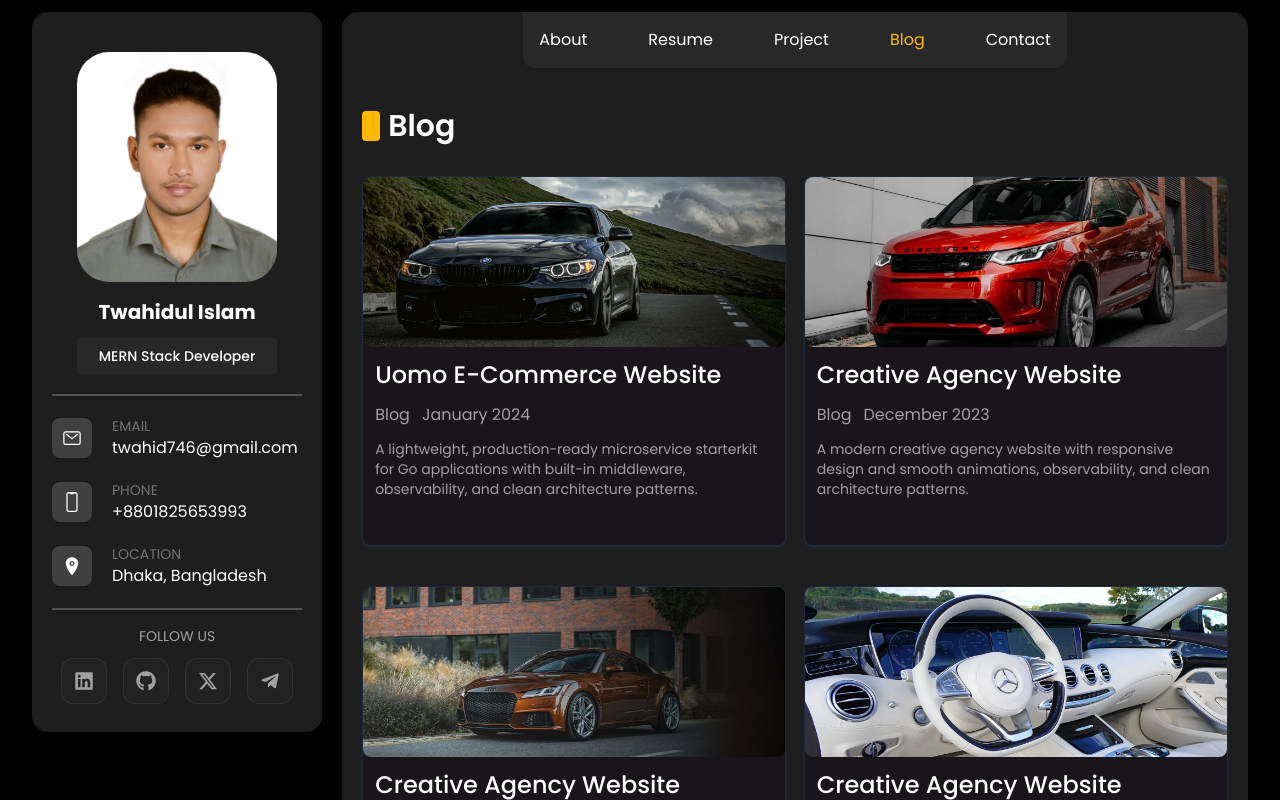
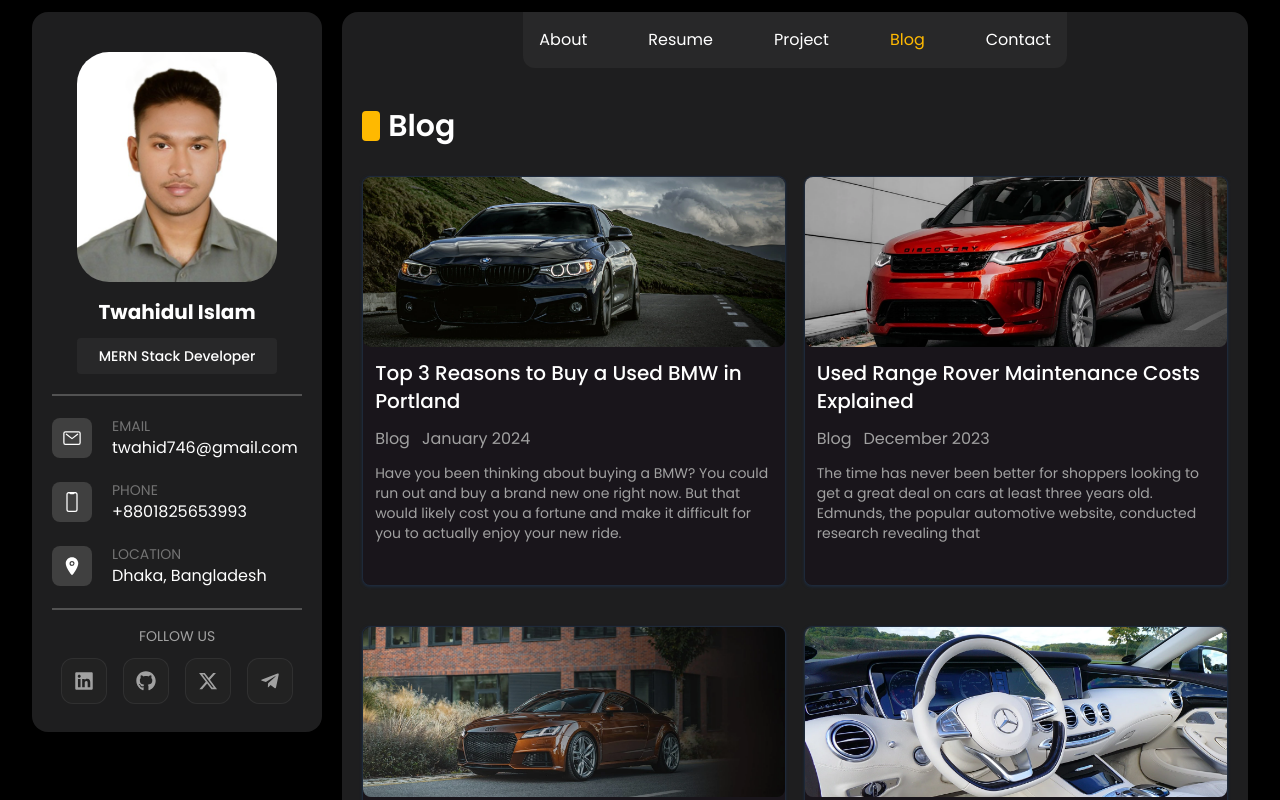
Before and after one commit to twahidulislamdev/port-dev, a React (Vite) app: page /blog in a window 1280 px wide. Shown: the top 800 px of the page. Built offline with nearby package versions, Linux system fonts and the light colour scheme.

Commit message:
Enhance BlogCard and ProjectCard components with image click functionality and update blog titles and links

```diff
--- a/src/components/BlogCard.jsx
+++ b/src/components/BlogCard.jsx
@@ -7,14 +7,16 @@
   blogTitle,
   blogDate,
   blogDescription,
+  onImageClick,
+  liveLink,
 }) => {
   return (
     <>
       <div
-        className={`w-full lg:w-[49%] h-[350px] lg:h-[370px] bg-[#19151b] rounded-lg border border-gray-800 shadow shadow-gray-800  relative ${className}`}
+        className={`w-full lg:w-[49%] h-[400px] lg:h-[410px] bg-[#19151b] rounded-lg border border-gray-800 shadow shadow-gray-800  relative ${className}`}
       >
         {/* Project Image */}
-        <div className="w-full">
+        <div className="w-full hover:cursor-pointer" onClick={onImageClick}>
           <img
             className="w-full h-[130px] lg:h-[170px] rounded-lg object-cover "
             src={blogImage}
@@ -25,7 +27,11 @@
         {/* Project Content */}
         <div className="mt-3 px-3">
           {/* Project Title */}
-          <h6 className="text-2xl font-medium">{blogTitle}</h6>
+          <Link to={liveLink}>
+            <h6 className="text-xl font-medium hover:text-amber-400">
+              {blogTitle}
+            </h6>
+          </Link>
 
           {/* Project Date */}
           <div className="flex justify-start items-center gap-x-3 mt-3">
--- a/src/components/ProjectCard.jsx
+++ b/src/components/ProjectCard.jsx
@@ -13,8 +13,8 @@
   projectTechnologies,
   githubLink,
   liveLink,
-  imageHeight, // Added this prop
-  onImageClick, // Added this prop for image click
+  imageHeight,
+  onImageClick,
 }) => {
   return (
     <>
--- a/src/components/pages/Blog.jsx
+++ b/src/components/pages/Blog.jsx
@@ -10,56 +10,45 @@
     {
       id: 1,
       image: BlogOne,
-      title: "Uomo E-Commerce Website",
+      title: "Top 3 Reasons to Buy a Used BMW in Portland",
       date: "January 2024",
       description:
-        "A lightweight, production-ready microservice starterkit for Go applications with built-in middleware, observability, and clean architecture patterns.",
-      technologies: ["Figma", "Tailwind", "React"],
-      githubLink: "https://github.com/twahidulislamdev/uomo",
-      liveLink: "https://uomo-black.vercel.app/",
-      className: "w-full lg:w-[49%]",
-      imageHeight: "h-[200px] lg:h-[250px]",
+        "Have you been thinking about buying a BMW? You could run out and buy a brand new one right now. But that would likely cost you a fortune and make it difficult for you to actually enjoy your new ride. ",
+      liveLink: "https://luxuryautoz.com/top-3-advantages-buying-used-bmw/",
     },
     {
       id: 2,
       image: BlogTwo,
-      title: "Creative Agency Website",
+      title: "Used Range Rover Maintenance Costs Explained ",
       date: "December 2023",
       description:
-        "A modern creative agency website with responsive design and smooth animations, observability, and clean architecture patterns. ",
-      technologies: ["Figma", "Tailwind", "React"],
-      githubLink: "https://github.com/twahidulislamdev/creative-agency",
-      liveLink: "https://twahidulislamdev.github.io/creative-agency/",
-      className: "w-full lg:w-[49%]",
-      imageHeight: "h-[200px] lg:h-[250px]",
+        "The time has never been better for shoppers looking to get a great deal on cars at least three years old. Edmunds, the popular automotive website, conducted research revealing that  ",
+      liveLink:
+        "https://luxuryautoz.com/average-range-rover-maintenance-cost-annually/",
     },
     {
       id: 3,
       image: BlogThree,
-      title: "Creative Agency Website",
+      title: "Why an Audi in Portland is the Right Move: 5 Key Reasons",
       date: "December 2023",
       description:
-        "A modern creative agency website with responsive design and smooth animations, observability, and clean architecture patterns. ",
-      technologies: ["Figma", "Tailwind", "React"],
-      githubLink: "https://github.com/twahidulislamdev/creative-agency",
-      liveLink: "https://twahidulislamdev.github.io/creative-agency/",
-      className: "w-full lg:w-[49%]",
-      imageHeight: "h-[200px] lg:h-[250px]",
+        "Audis are well-known for their luxury status, gorgeous designs, and dependability. It’s no wonder Audis are one of the most popular car brands in the United States with their sales growing 4% in just one year and over 1.9 million cars delivered in 2017 alone.",
+      liveLink:
+        "https://luxuryautoz.com/5-reasons-why-you-should-buy-used-audi-portland/",
     },
     {
       id: 4,
       image: BlogFour,
-      title: "Creative Agency Website",
+      title: "Which Used Mercedes-Benz Model Should You Buy?",
       date: "December 2023",
       description:
-        "A modern creative agency website with responsive design and smooth animations, observability, and clean architecture patterns. ",
-      technologies: ["Figma", "Tailwind", "React"],
-      githubLink: "https://github.com/twahidulislamdev/creative-agency",
-      liveLink: "https://twahidulislamdev.github.io/creative-agency/",
-      className: "w-full lg:w-[49%]",
-      imageHeight: "h-[200px] lg:h-[250px]",
+        "If you’re looking to become one of the two-plus million people worldwide to buy a Mercedes-Benz this year, you’re about to be in an elite class of car owners. Mercedes-Benz is synonymous with ultimate luxury.",
+      liveLink: "https://luxuryautoz.com/what-best-used-mercedes-buy/",
     },
   ];
+  const handleImageClick = (liveLink) => {
+    window.open(liveLink, "_blank");
+  };
   return (
     <>
       <div className="mt-5 mb-20 lg:mb-0">
@@ -78,6 +67,8 @@
               blogTitle={blog.title}
               blogDate={blog.date}
               blogDescription={blog.description}
+              liveLink={blog.liveLink}
+              onImageClick={() => handleImageClick(blog.liveLink)}
             />
           ))}
         </div>
```
